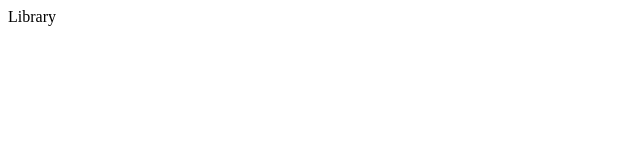
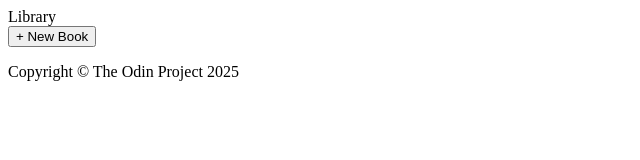
Before and after one commit to haristotle3/the-odin-project-assignments, a plain HTML site: page advanced-javascript/library/index.html in a window 1280 px wide. Shown: the whole page, without its empty margins (0-640 px from the left). Drawn offline with Linux system fonts and the light colour scheme.

Commit message:
Initialize skeleton HTML

```diff
--- a/advanced-javascript/library/index.html
+++ b/advanced-javascript/library/index.html
@@ -10,8 +10,16 @@
   </head>
   <body>
     <nav>
-      <div class="logo"> Library </div>
-
+      <div class="logo">Library</div>
     </nav>
+    <main>
+      <div class="card-container"></div>
+      <div class="button-container">
+        <button>+ New Book</button>
+      </div>
+    </main>
+    <footer>
+      <p>Copyright © The Odin Project 2025</p>
+    </footer>
   </body>
 </html>
```
